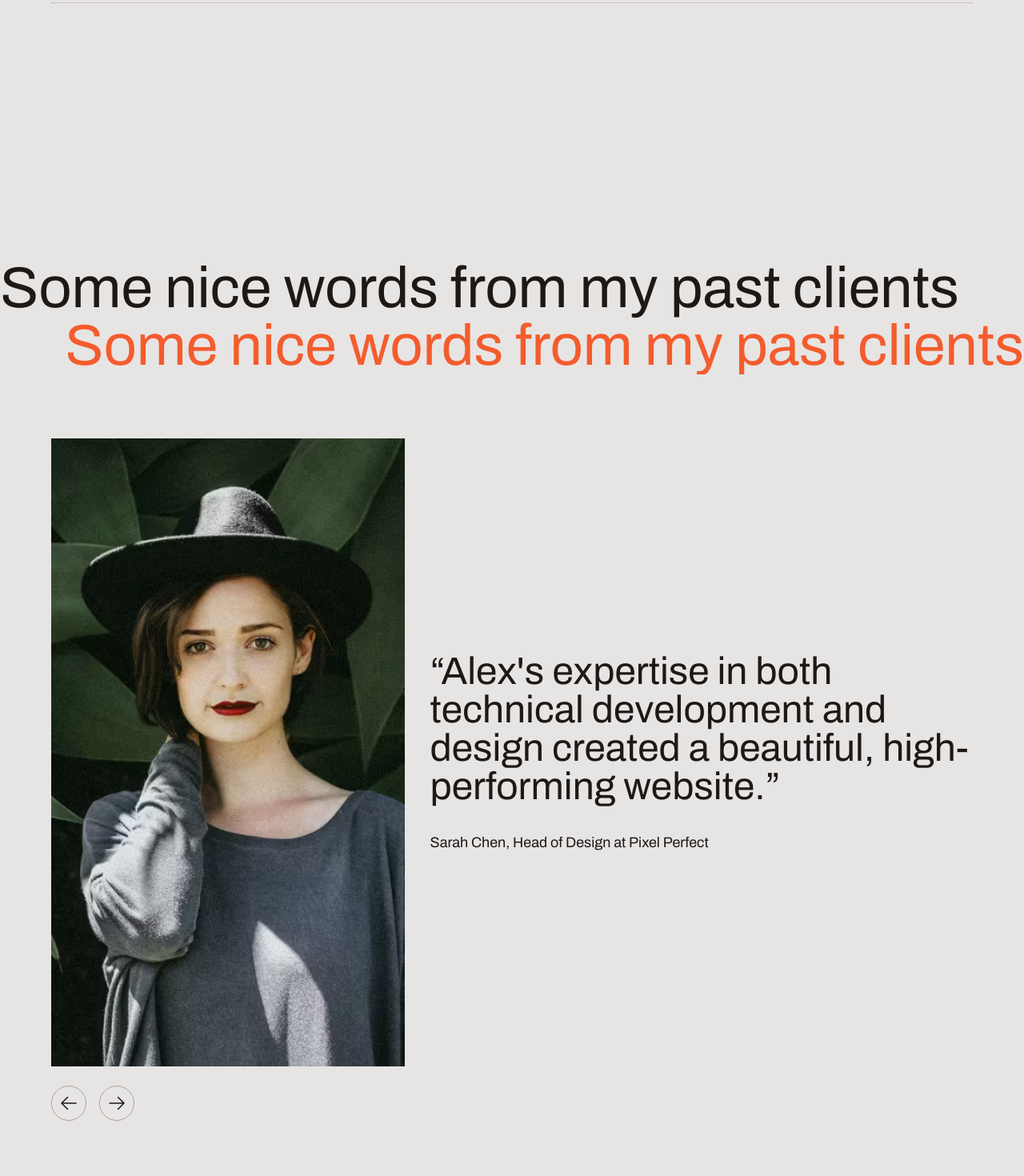
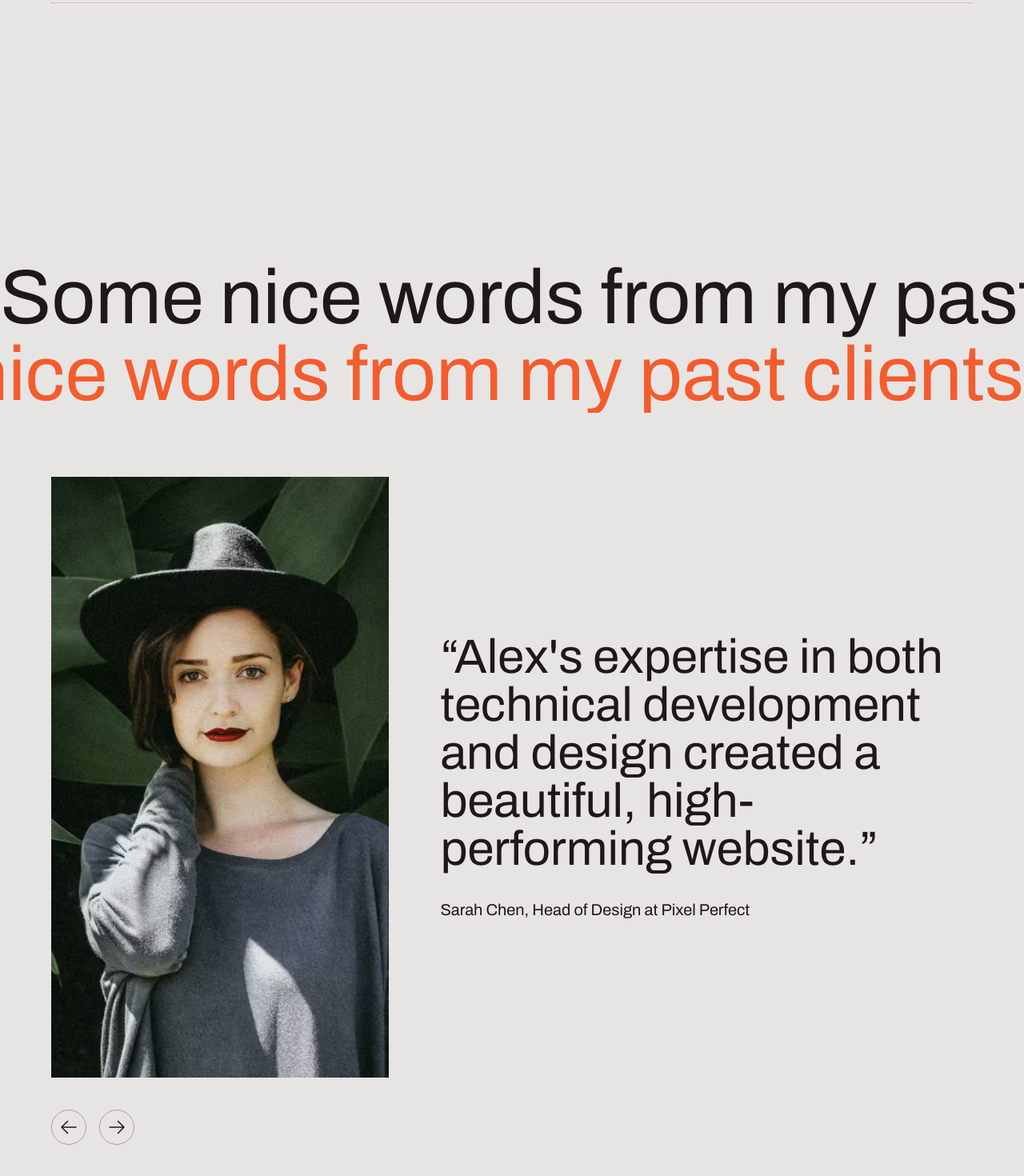
Before and after one commit to in27sung/portfolio, a Next.js app: page / in a window 1280 px wide. Shown: the part 2714-4184 px from the top of the page at 80% size. Built offline with nearby package versions, Linux system fonts and the light colour scheme.

Commit message:
Refine Testimonials section typography and spacing for large screens

```diff
--- a/src/sections/Testimonials.tsx
+++ b/src/sections/Testimonials.tsx
@@ -38,7 +38,7 @@
 const Testimonials: FC = () => {
   const testimonialIndex = 0;
   return <section className="section">
-    <h2 className="text-4xl md:text-7xl flex flex-col overflow-hidden">
+    <h2 className="text-4xl md:text-7xl lg:text-8xl flex flex-col overflow-hidden">
       <span className="whitespace-nowrap">
         Some nice words from my past clients
       </span>
@@ -49,26 +49,26 @@
     <div className="container">
       <div className="mt-20">
         {testimonials.map(({ name, company, role, quote, image, imagePositionY }, index) => index === testimonialIndex && (
-          <div key={name} className="grid md:grid-cols-5 md:gap-8 md:items-center">
+          <div key={name} className="grid md:grid-cols-5 md:gap-8 lg:gap-16 md:items-center">
             <div className="aspect-square md:aspect-[9/16] md:col-span-2">
               <Image src={image} alt={name} className="size-full object-cover" style={{
                 objectPosition: `50% ${imagePositionY * 100}%`
               }} />
             </div>
             <blockquote className="md:col-span-3">
-              <div className="text-3xl md:text-5xl mt-8 md:mt-0">
+              <div className="text-3xl md:text-5xl lg:text-6xl mt-8 md:mt-0">
                 <span>&ldquo;</span>
                 <span className="">{quote}</span>
                 <span>&rdquo;</span>
               </div>
-              <cite className="mt-4 md:mt-8 not-italic block md:text-lg">
+              <cite className="mt-4 md:mt-8 not-italic block md:text-lg lg:text-xl">
                 {name}, {role} at {company}
               </cite>
             </blockquote>
           </div>
         ))}
       </div>
-      <div className="flex gap-4 mt-6">
+      <div className="flex gap-4 mt-6 lg:mt-10">
         <button className="border border-stone-400 size-11 inline-flex items-center justify-center rounded-full">
           <svg xmlns="http://www.w3.org/2000/svg" fill="none" viewBox="0 0 24 24" strokeWidth="1.5" stroke="currentColor" className="size-6">
             <path strokeLinecap="round" strokeLinejoin="round" d="M10.5 19.5 3 12m0 0 7.5-7.5M3 12h18" />
```
